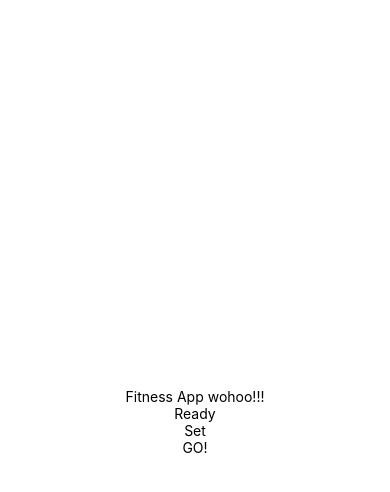
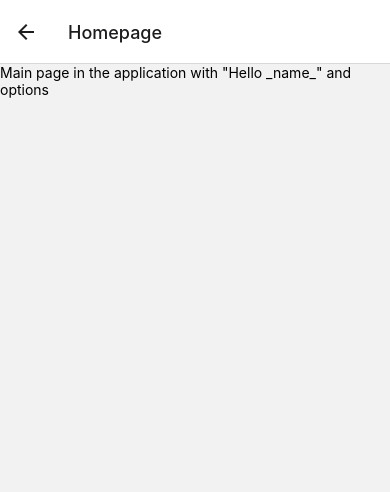
Before and after one commit to svenhho/mobile_application_project, a React Native app: screen /Homepage in a window 390 px wide. Shown: the top 492 px of the page. Built offline with nearby package versions, Linux system fonts and the light colour scheme.

Commit message:
skeleton code for scenes

```diff
--- a/App.js
+++ b/App.js
@@ -1,23 +1,31 @@
-import { StatusBar } from 'expo-status-bar';
-import { StyleSheet, Text, View } from 'react-native';
+import * as React from 'react';
+import { NavigationContainer } from '@react-navigation/native';
+import { createNativeStackNavigator } from '@react-navigation/native-stack';
+import Login from './scenes/Login';
+import Homepage from './scenes/Homepage';
+import PersonalRecords from './scenes/PersonalRecords';
+import PlanWorkout from './scenes/PlanWorkout';
+import Settings from './scenes/Settings';
+import SpinningWheel from './scenes/SpinningWheel';
+import User from './scenes/User';
+import Workout from './scenes/Workout';
+
+
+const Stack = createNativeStackNavigator();
 
 export default function App() {
   return (
-    <View style={styles.container}>
-      <Text>Fitness App wohoo!!!</Text>
-      <Text>Ready</Text>
-      <Text>Set</Text>
-      <Text>GO!</Text>
-      <StatusBar style="auto" />
-    </View>
+    <NavigationContainer>
+      <Stack.Navigator>
+        <Stack.Screen name="Login" component={Login}/>
+        <Stack.Screen name="Homepage" component={Homepage}/>
+        <Stack.Screen name="Personal Records" component={PersonalRecords}/>
+        <Stack.Screen name="Plan Workout" component={PlanWorkout}/>
+        <Stack.Screen name="Settings" component={Settings}/>
+        <Stack.Screen name="Spinning Wheel" component={SpinningWheel}/>
+        <Stack.Screen name="User" component={User}/>
+        <Stack.Screen name="Workout" component={Workout}/>
+      </Stack.Navigator>
+    </NavigationContainer>
   );
 }
-
-const styles = StyleSheet.create({
-  container: {
-    flex: 1,
-    backgroundColor: '#fff',
-    alignItems: 'center',
-    justifyContent: 'center',
-  },
-});
--- a/package.json
+++ b/package.json
@@ -9,10 +9,14 @@
     "web": "expo start --web"
   },
   "dependencies": {
+    "@react-navigation/native": "^6.0.14",
+    "@react-navigation/native-stack": "^6.9.2",
     "expo": "~47.0.8",
     "expo-status-bar": "~1.4.2",
     "react": "18.1.0",
-    "react-native": "0.70.5"
+    "react-native": "0.70.5",
+    "react-native-screens": "~3.18.0",
+    "react-native-safe-area-context": "4.4.1"
   },
   "devDependencies": {
     "@babel/core": "^7.12.9"
--- /dev/null
+++ b/scenes/Homepage.js
@@ -0,0 +1,8 @@
+import React from 'react'
+import { Text } from 'react-native'
+
+export default function Homepage(){
+    return(
+        <Text>Main page in the application with "Hello _name_" and options</Text>
+    )
+}
--- /dev/null
+++ b/scenes/Login.js
@@ -0,0 +1,8 @@
+import React from 'react'
+import { Text } from 'react-native'
+
+export default function Login(){
+    return(
+        <Text>Logic for login and register</Text>
+    )
+}
--- /dev/null
+++ b/scenes/PersonalRecords.js
@@ -0,0 +1,8 @@
+import React from 'react'
+import { Text } from 'react-native'
+
+export default function PersonalRecords(){
+    return(
+        <Text>Track personal records</Text>
+    )
+}
--- /dev/null
+++ b/scenes/PlanWorkout.js
@@ -0,0 +1,8 @@
+import React from 'react'
+import { Text } from 'react-native'
+
+export default function PlanWorkout(){
+    return(
+        <Text>Workout planning</Text>
+    )
+}
--- /dev/null
+++ b/scenes/Settings.js
@@ -0,0 +1,8 @@
+import React from 'react'
+import { Text } from 'react-native'
+
+export default function Settings(){
+    return(
+        <Text>User settings and log out, what kind of settings?</Text>
+    )
+}
--- /dev/null
+++ b/scenes/SpinningWheel.js
@@ -0,0 +1,8 @@
+import React from 'react'
+import { Text } from 'react-native'
+
+export default function SpinningWheel(){
+    return(
+        <Text>Randomize a workout using a spinning wheel?</Text>
+    )
+}
--- /dev/null
+++ b/scenes/User.js
@@ -0,0 +1,8 @@
+import React from 'react'
+import { Text } from 'react-native'
+
+export default function User(){
+    return(
+        <Text>A scene to set and track goals</Text>
+    )
+}
--- /dev/null
+++ b/scenes/Workout.js
@@ -0,0 +1,8 @@
+import React from 'react'
+import { Text } from 'react-native'
+
+export default function Workout(){
+    return(
+        <Text>Workout tracker</Text>
+    )
+}
```
Also changed, not shown: scenes/Logo.js (added, +14 -0 lines), 2 other files (tests, documents, lock files or other folders).
